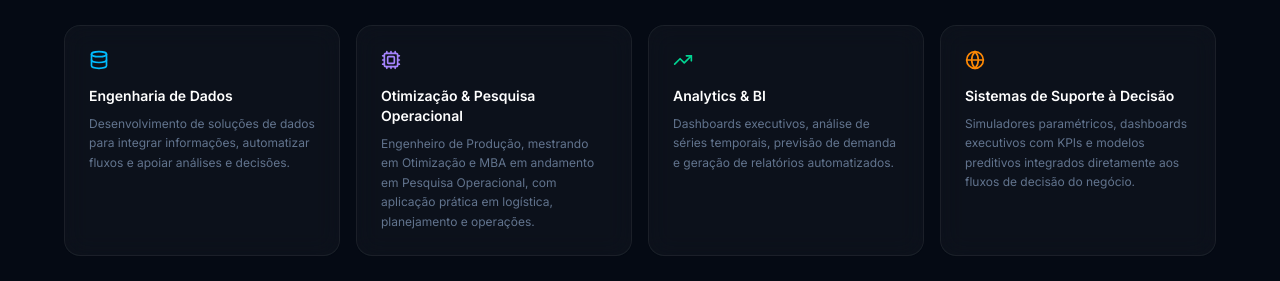
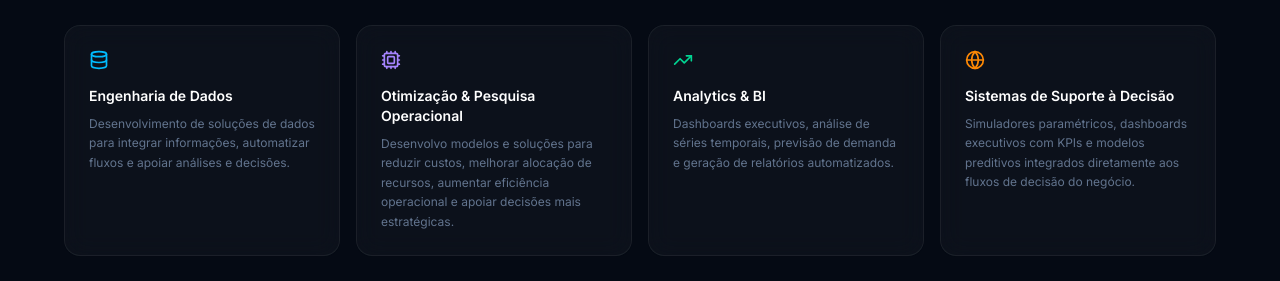
Before and after one commit to Guilhermehenriquecr/repositorio, a Next.js app: page / in a window 1280 px wide. Shown: the part 1880-2161 px from the top of the page. Built offline with nearby package versions, Linux system fonts and the light colour scheme.

Commit message:
Update optimization description

```diff
--- a/src/components/About.tsx
+++ b/src/components/About.tsx
@@ -16,7 +16,7 @@ const ABOUT_HIGHLIGHTS = [
   {
     icon: <Cpu className="w-5 h-5" />,
     title: "Otimização & Pesquisa Operacional",
-    desc: "Engenheiro de Produção, mestrando em Otimização e MBA em andamento em Pesquisa Operacional, com aplicação prática em logística, planejamento e operações.",
+    desc: "Desenvolvo modelos e soluções para reduzir custos, melhorar alocação de recursos, aumentar eficiência operacional e apoiar decisões mais estratégicas.",
     color: "text-violet-400",
     bg: "bg-violet-500/10 border-violet-500/20",
   },
```
